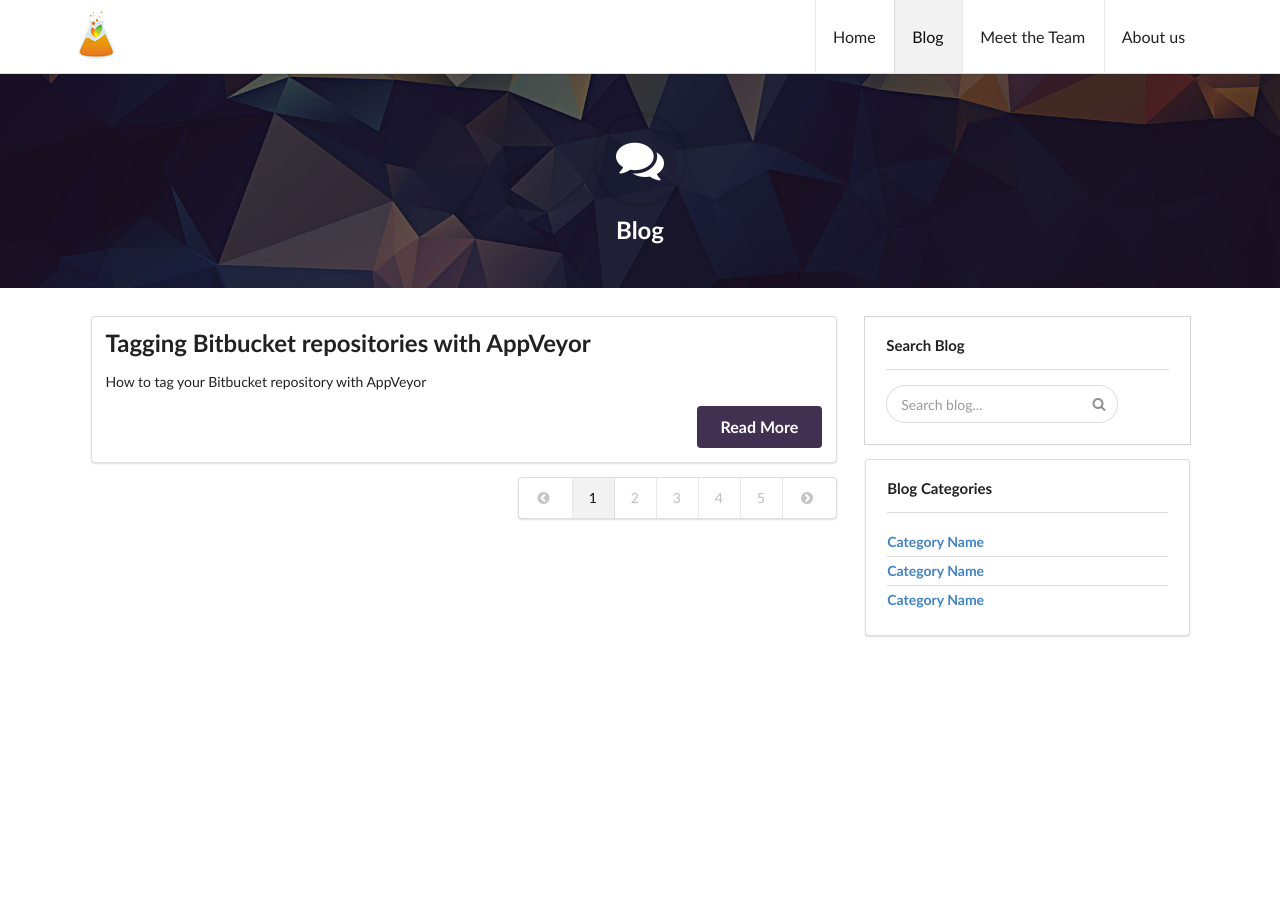
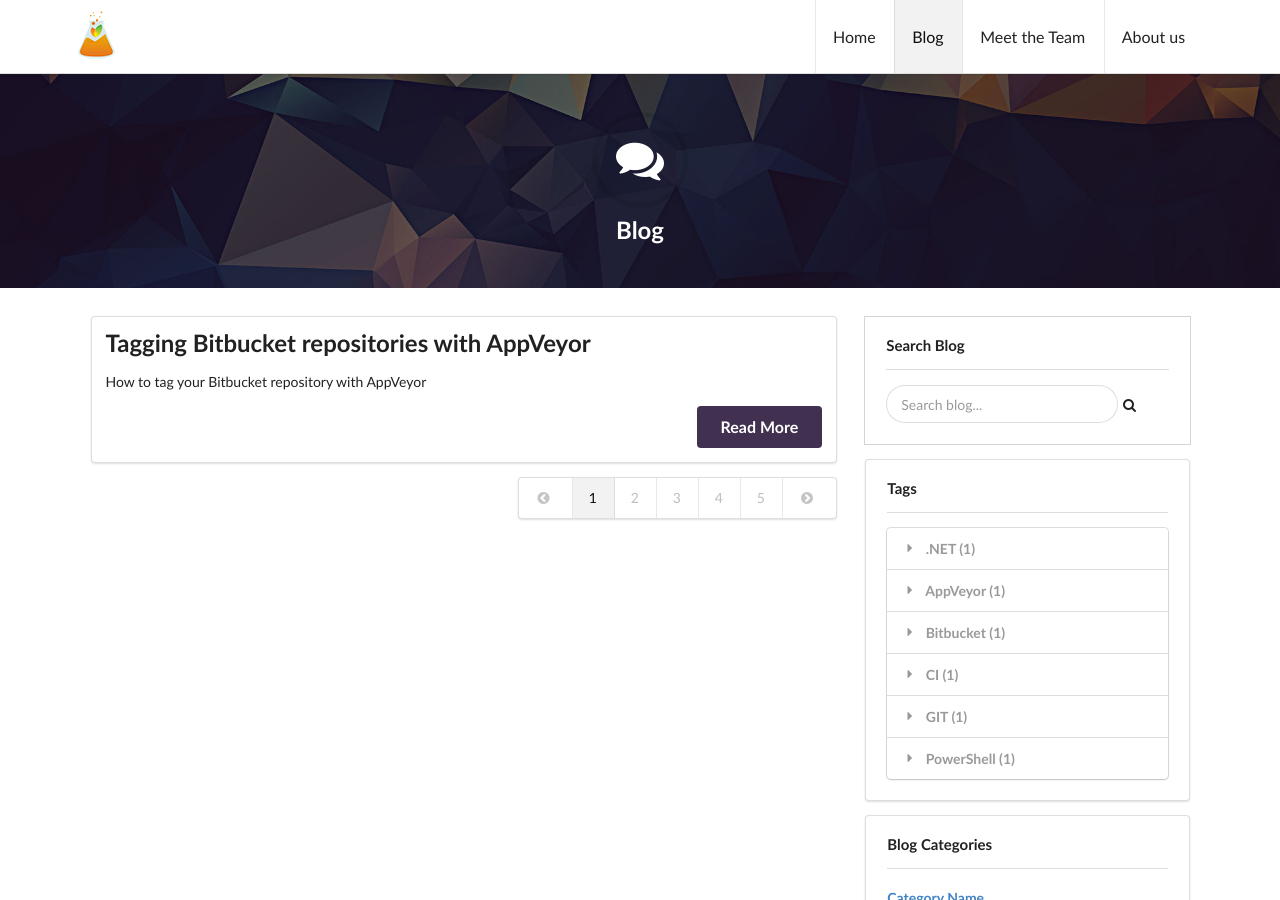
Before and after one commit to LiberisLabs/LiberisLabs.github.io, a Jekyll site: the page built from blog/index.html, in a window 1280 px wide and 900 px high. Built offline with Jekyll 4.4.1, drawn with Linux system fonts in a browser that asks for light colours; nearby versions of some CDN libraries; some web fonts are replaced; Markdown is read by kramdown in place of the engine named in the settings; the list of posts is cut into pages by our own code.

Commit message:
side bar with tags.

```diff
--- a/_includes/scripts.html
+++ b/_includes/scripts.html
@@ -3,4 +3,5 @@
 <script src="{{ "/semantic/dist/components/visibility.js" | prepend: site.baseurl }}"></script>
 <script src="{{ "/semantic/dist/components/sidebar.js" | prepend: site.baseurl }}"></script>
 <script src="{{ "/semantic/dist/components/transition.js" | prepend: site.baseurl }}"></script>
+<script src="{{ "/semantic/dist/components/accordion.js" | prepend: site.baseurl }}"></script>
 <script src="{{ "/js/site.js" | prepend: site.baseurl }}"></script>
--- /dev/null
+++ b/_includes/tags.html
@@ -0,0 +1,34 @@
+<h4 class="ui top header">Tags</h4>
+<div class="ui divider"></div>
+
+{% capture site_tags %}{% for tag in site.tags %}{{ tag | first }}{% unless forloop.last %},{% endunless %}{% endfor %}{% endcapture %}
+{% assign tag_words = site_tags | split:',' | sort %}
+
+<div class="ui styled fluid accordion">
+
+  {% for item in (0..site.tags.size) %}{% unless forloop.last %}
+  {% capture this_word %}{{ tag_words[item] | strip_newlines }}{% endcapture %}
+
+  <div class="title">
+    <i class="dropdown icon"></i>
+    {{ this_word }} ({{ site.tags[this_word].size }})
+  </div>
+  <div class="content">
+    <p class="transition hidden">
+      <div class="ui relaxed divided list">
+      {% for post in site.tags[this_word] %}
+      {% if post.title != null %}
+      <div class="item">
+        <i class="large comments middle aligned icon"></i>
+        <div class="content">
+          <a href="{{post.url | prepend: site.baseurl }}" class="header">{{post.title}}</a>
+          <div class="description">{{post.author}} - {{ post.date | date: "%B %d, %Y" }}</div>
+        </div>
+      </div>
+      {% endif %}
+    {% endfor %}
+    </div>
+    </p>
+  </div>
+ {% endunless %}{% endfor %}
+</div>
--- a/blog/index.html
+++ b/blog/index.html
@@ -70,12 +70,19 @@
            <div class="ui divider"></div>
               <div class="ui fluid category search">
                  <div class="ui icon input">
-                    <input class="prompt" type="text" placeholder="Search blog...">
+                  <form method="get" action="https://www.google.com/search">
+                    <input name="q" type="hidden" value="site:liberislabs.com">
+                    <input class="prompt" name="q" type="text" placeholder="Search blog..." />
                     <i class="search icon"></i>
+                  </form>
                  </div>
                  <div class="results"></div>
               </div>
            </div>
+        </div>
+
+        <div class="ui padded segment">
+        {% include tags.html%}
         </div>
         <div class="ui padded segment">
            <h4 class="ui top header">Blog Categories</h4>
--- a/js/site.js
+++ b/js/site.js
@@ -5,4 +5,8 @@
 	.sidebar('attach events', '.toc.item')
   ;
 
+  $('.ui.accordion')
+  .accordion()
+  ;
+
 });
```
